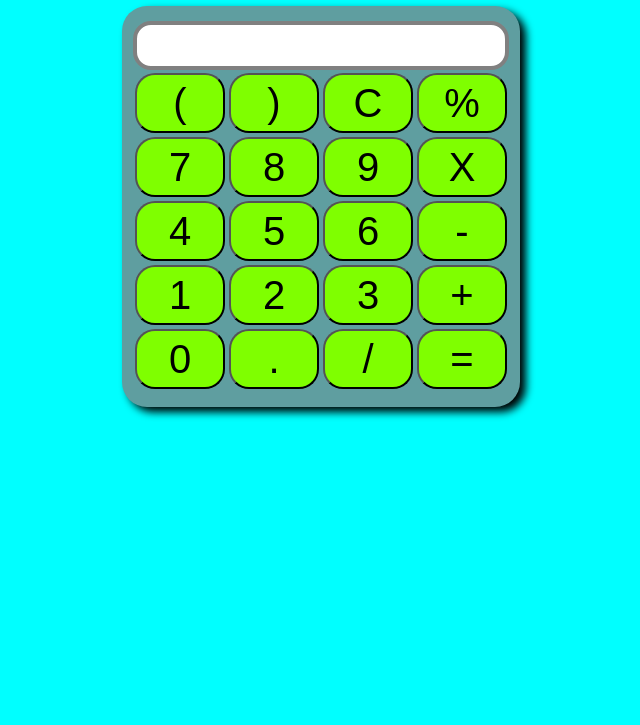
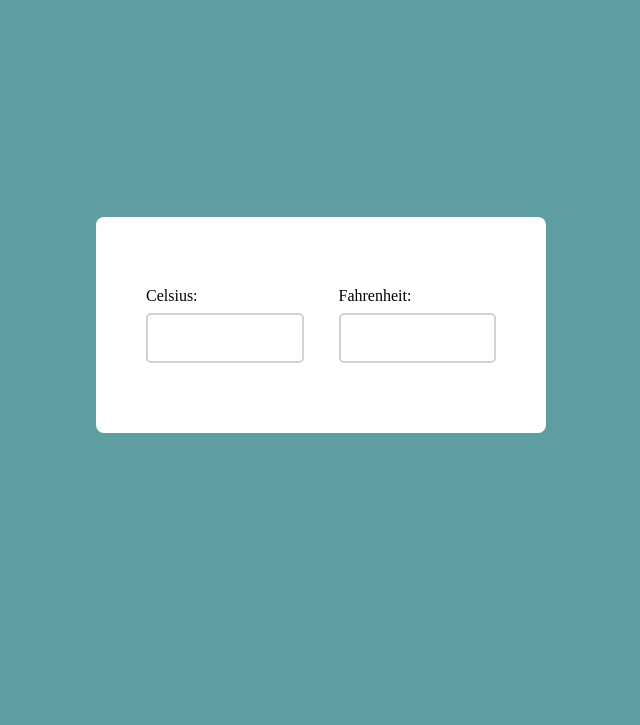
Before and after one commit to 17cs02/OIBGRIP, a plain HTML site: page index.html in a window 1280 px wide. Shown: the part 75-800 px from the top of the page, without its empty margins (319-959 px from the left). Drawn offline with Linux system fonts and the light colour scheme.

Commit message:
Add files via upload

```diff
--- a/index.html
+++ b/index.html
@@ -5,51 +5,19 @@
     <meta http-equiv="X-UA-Compatible" content="IE=edge">
     <meta name="viewport" content="width=device-width, initial-scale=1.0">
     <link rel="stylesheet" href="style.css">
-     <title>calculator</title>
+    <title>C to F</title>
 </head>
 <body>
     <div class="container">
-         <h1>Calculator</h1>
-
-         <div class="calculator">
-         <table>
-            <input type="text" name="screen" id="screen">
-             <tr>
-                 <td><button>(</button></td>
-                 <td><button>)</button></td>
-                 <td><button>C</button></td>
-                 <td><button>%</button></td>
-             </tr>
-             <tr>
-                 <td><button>7</button></td>
-                 <td><button>8</button></td>
-                 <td><button>9</button></td>
-                 <td><button>X</button></td>
-             </tr>
-             <tr>
-                 <td><button>4</button></td>
-                 <td><button>5</button></td>
-                 <td><button>6</button></td>
-                 <td><button>-</button></td>
-             </tr>
-             <tr>
-                 <td><button>1</button></td>
-                 <td><button>2</button></td>
-                 <td><button>3</button></td>
-                 <td><button>+</button></td>
-             </tr>
-             <tr>
-                 <td><button>0</button></td>
-                 <td><button>.</button></td>
-                 <td><button>/</button></td>
-                 <td><button>=</button></td>
-             </tr>
-         </table>
+        <div class="cf">
+            <label for="celsius">Celsius:</label>
+            <input type="number" id="celsius">
+        </div>
+        <div class="cf">
+            <label for="fahrenheit">Fahrenheit:</label>
+            <input type="number" id="fahrenheit">
         </div>
     </div>
-
-
-
 
     <script src="script.js"></script>
 </body>
--- a/script.js
+++ b/script.js
@@ -1,29 +1,14 @@
-let screen = document.getElementById("screen");
-buttons = document.querySelectorAll("button");
-let screenValue="";
-for(item of buttons)
-{
-    item.addEventListener("click" , (e)=>{
-        buttonText = e.target.innerText;
-        console.log("button text is " , buttonText);
-        if(buttonText=="X"){
-            buttonText ="*";
-            screenValue += buttonText;
-            screen.value = screenValue;
-        }
-        else if(buttonText=="C"){
-            screenValue = "";
-            screen.value = screenValue;
+let celsius = document.getElementById("celsius");
+let farheneit = document.getElementById("fahrenheit");
 
-        }
-        else if(buttonText=="="){
-            screen.value = eval(screenValue);
-        }
-        else{
-            screenValue += buttonText;
-            screen.value = screenValue;
-        }
+celsius.oninput = () => {
+    let output = (parseFloat(celsius.value)*9) / 5 + 32;
+    farheneit.value = parseFloat(output.toFixed(2));
 
+}
 
-    })
+farheneit.oninput = () => {
+    let output = ((parseFloat(farheneit.value) - 32) *5)/9 ;
+    celsius.value = parseFloat(output.toFixed(2));
+
 }
--- a/style.css
+++ b/style.css
@@ -1,33 +1,34 @@
+*{
+    padding: 0;
+    margin: 0;
+    box-sizing: border-box;
+}
 body{
-    background-color: aqua;
+    height: 100vh;
+    background-color: cadetblue;
+    display: flex;
+    align-items: center;
+    justify-content: center;
+
 }
 .container{
-    text-align: center;
-    margin-top: 23px;
+    width: 450px;
+    padding: 70px 50px;
+    background-color: #fff;
+    box-shadow: 0 20 25px rgb(0, 0, 0.25) ;
+    border-radius: 8px;
+    display: flex;
+    justify-content: space-between ;
+}
+.cf{
+    width: 45%;
+}
+input{
+    width: 100%;
+    height: 50px;
+    border-radius: 5px;
+    border: 2px solid #d2d2d2;
+    margin-top: 8px;
+    padding: 0 10px;
 
 }
-table{
-    margin: auto;
-}
-input{
-    font-size: 34px;
-    border:4px solid grey;
-    border-radius: 18px;
-    width: 364px;
-
-}
-button{
-    font-size: 40px;
-    background:chartreuse;
-    width: 90px;
-    height: 60px;
-    border-radius: 20px;
-
-}
-.calculator{
-    display: inline-block;
-    background-color: cadetblue;
-    padding: 15px 10px;
-    border-radius: 25px;
-    box-shadow: 6px 5px 8px black;
-}
```
Lines whose indentation alone changed are shown as unchanged.
